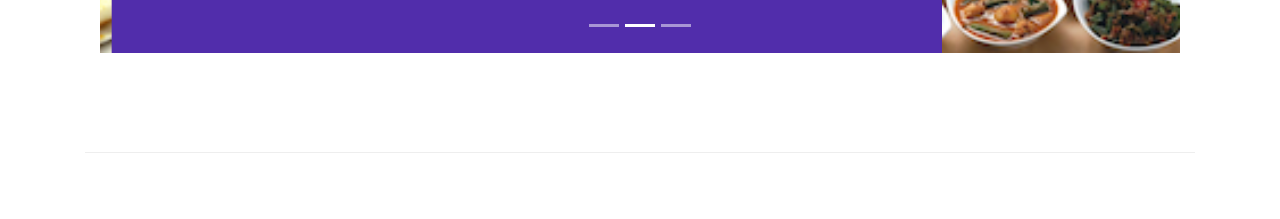
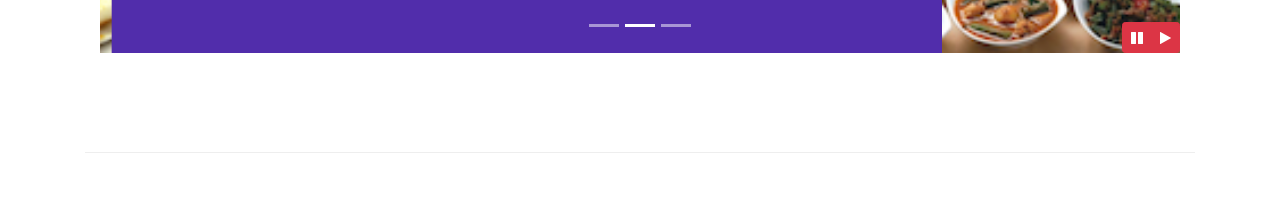
Before and after one commit to Rishab310/conFusion, a website: page index.html in a window 1280 px wide. Shown: the part 581-800 px from the top of the page. Drawn offline with nearby package versions, Linux system fonts and the light colour scheme.

Commit message:
Bootstrap and JQuery

```diff
--- a/css/styles.css
+++ b/css/styles.css
@@ -58,3 +58,9 @@ body {
     top: 0;
     min-height: 250px;
 }
+
+#carouselButton {
+    right: 0px;
+    position: absolute;
+    bottom: 0px;
+}
--- a/index.html
+++ b/index.html
@@ -269,6 +269,14 @@
                     <a href="#mycarousel" class="carousel-control-next" role="button" data-slide="next">
                         <span class="carousel-control-next-icon"></span>
                     </a>
+                    <div class="btn-group" id="carouselButton">
+                        <button class="btn btn-danger btn-sm" id="carousel-pause">
+                            <span class="fa fa-pause"></span>
+                        </button>
+                        <button class="btn btn-danger btn-sm" id="carousel-play">
+                            <span class="fa fa-play"></span>
+                        </button>
+                    </div>
                 </div>
             </div>
         </div>
@@ -449,6 +457,20 @@
     <script src="node_modules/popper.js/dist/umd/popper.min.js"></script>
     <script src="node_modules/bootstrap/dist/js/bootstrap.min.js"></script>
 
+    <!-- PAUSE AND RESUME SLIDING ACTION OF CAROUSEL -->
+    <script>
+        $(document).ready(function(){
+            $('#mycarousel').carousel({interval:2000});
+            $('#carousel-pause').click(function(){
+                $('#mycarousel').carousel('pause');
+            });
+            $('#carousel-play').click(function () {
+                $('#mycarousel').carousel('cycle');
+            });
+        })
+    </script>
+
+
     <!-- ADDED FOR RESERVE TOOLTIP -->
     <!-- <script>
         $(document).ready(function(){
```
